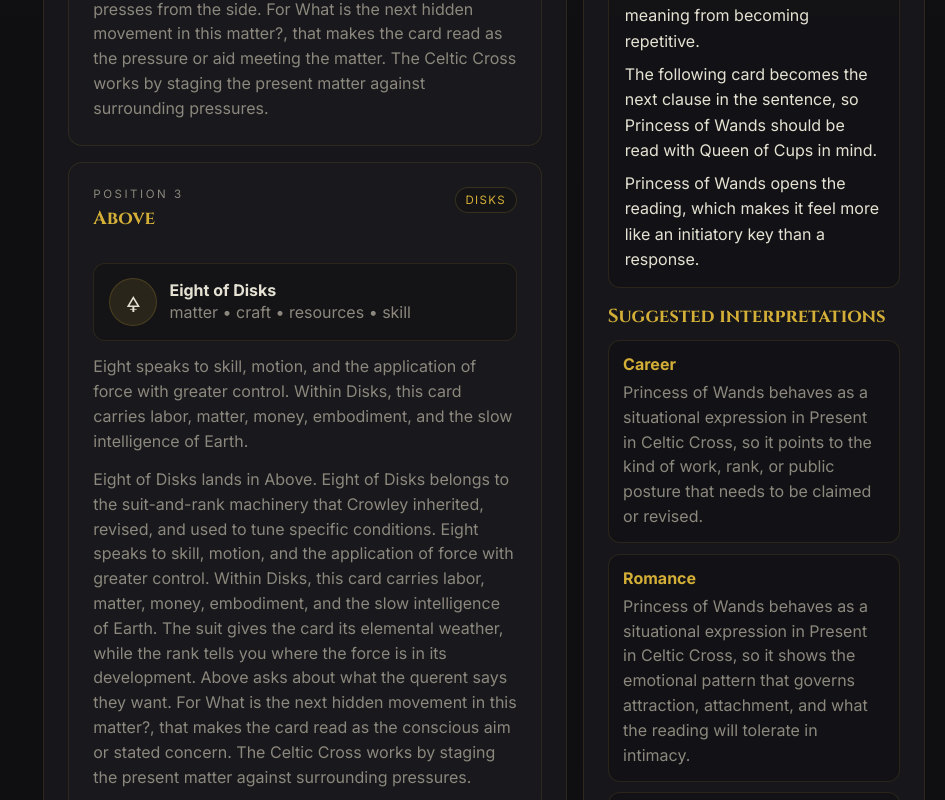
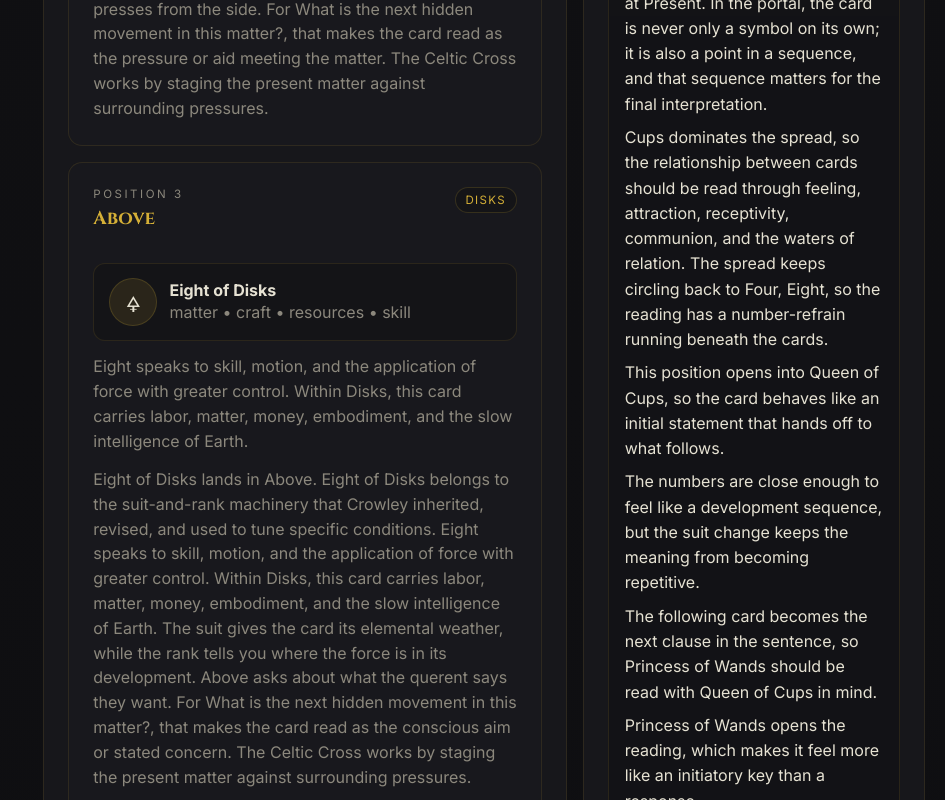
Before and after one commit to t3dy/CrowleyDB, a React (Vite) app in the folder frontend/: page /#/readings in a window 1280 px wide. Shown: the part 2300-3100 px from the top of the page, without its empty margins (335-1280 px from the left). Built offline with nearby package versions, Linux system fonts and the light colour scheme; a web font is replaced by a local one.

Commit message:
Deepen tarot spread interpretation

```diff
--- a/frontend/src/pages/Readings.tsx
+++ b/frontend/src/pages/Readings.tsx
@@ -64,7 +64,7 @@
     selectedSpread.positions[hoveredPositionIndex ?? activePositionIndex] ||
     selectedSpread.positions[0];
 
-  const focusStudy = buildTarotCardStudy(focusCard, selectedSpread, focusPosition);
+  const focusStudy = buildTarotCardStudy(focusCard, selectedSpread, focusPosition, reading);
   const relationStudy = buildTarotRelationshipStudy(reading, focusPosition.index - 1, focusCard, selectedSpread);
 
   const deckChoices = useMemo(() => {
@@ -380,6 +380,7 @@
             <div className="reading-study__relation">
               <p className="page-kicker">Reading relationship</p>
               <p>{relationStudy.overview}</p>
+              <p>{relationStudy.spreadPatternNote}</p>
               <p>{relationStudy.sequenceNote}</p>
               <p>{relationStudy.dignityNote}</p>
               <p>{relationStudy.neighborNote}</p>
--- a/frontend/src/tarotReadingsContent.ts
+++ b/frontend/src/tarotReadingsContent.ts
@@ -60,10 +60,41 @@
   title: string;
   positionLabel: string;
   overview: string;
+  spreadPatternNote: string;
   sequenceNote: string;
   dignityNote: string;
   neighborNote: string;
   trioNote: string;
+};
+
+export type TarotReadingContext = {
+  majorCount: number;
+  minorCount: number;
+  majorRatio: number;
+  dominantSuit: (NonNullable<TarotCard['suit']> & string) | null;
+  dominantSuitCount: number;
+  dominantRank: string | null;
+  dominantRankCount: number;
+  repeatedRanks: string[];
+  repeatedCards: string[];
+  consecutiveRankRun: string | null;
+  trumpHeavy: boolean;
+  elementalCurrent: string | null;
+};
+
+const EMPTY_READING_CONTEXT: TarotReadingContext = {
+  majorCount: 0,
+  minorCount: 0,
+  majorRatio: 0,
+  dominantSuit: null,
+  dominantSuitCount: 0,
+  dominantRank: null,
+  dominantRankCount: 0,
+  repeatedRanks: [],
+  repeatedCards: [],
+  consecutiveRankRun: null,
+  trumpHeavy: false,
+  elementalCurrent: null,
 };
 
 const suitProfiles = {
@@ -226,14 +257,108 @@
   return TAROT_CARD_BY_ID.get(cardId) ?? null;
 }
 
+function analyzeTarotReading(reading: TarotReading): TarotReadingContext {
+  const majors = reading.cards.filter(draw => draw.card.kind === 'major').map(draw => draw.card);
+  const minors = reading.cards.filter(draw => draw.card.kind === 'minor').map(draw => draw.card);
+
+  const suitCounts = minors.reduce((acc, card) => {
+    if (!card.suit) return acc;
+    acc[card.suit] = (acc[card.suit] || 0) + 1;
+    return acc;
+  }, {} as Record<NonNullable<TarotCard['suit']>, number>);
+
+  const rankCounts = minors.reduce((acc, card) => {
+    if (!card.rank) return acc;
+    acc[card.rank] = (acc[card.rank] || 0) + 1;
+    return acc;
+  }, {} as Record<string, number>);
+
+  const cardCounts = reading.cards.reduce((acc, draw) => {
+    acc[draw.card.id] = (acc[draw.card.id] || 0) + 1;
+    return acc;
+  }, {} as Record<string, number>);
+
+  const repeatedCards = Object.entries(cardCounts)
+    .filter(([, count]) => count > 1)
+    .map(([cardId]) => TAROT_CARD_BY_ID.get(cardId)?.name || cardId);
+
+  const repeatedRanks = Object.entries(rankCounts)
+    .filter(([, count]) => count > 1)
+    .map(([rank]) => rank)
+    .sort((left, right) => rankValue[left] - rankValue[right]);
+
+  const dominantSuitEntry = Object.entries(suitCounts).sort((left, right) => right[1] - left[1])[0] || null;
+  const dominantRankEntry = Object.entries(rankCounts).sort((left, right) => right[1] - left[1])[0] || null;
+
+  const rankSequence = reading.cards
+    .map(draw => (draw.card.kind === 'minor' ? rankValue[draw.card.rank || ''] || null : null))
+    .filter((value): value is number => typeof value === 'number');
+
+  let consecutiveRankRun: string | null = null;
+  for (let index = 0; index < rankSequence.length - 1; index += 1) {
+    if (rankSequence[index + 1] === rankSequence[index] + 1) {
+      const left = reading.cards[index]?.card;
+      const right = reading.cards[index + 1]?.card;
+      if (left && right) {
+        consecutiveRankRun = `${left.name} and ${right.name}`;
+        break;
+      }
+    }
+  }
+
+  const majorRatio = reading.cards.length ? majors.length / reading.cards.length : 0;
+  const trumpHeavy = majorRatio >= 0.45;
+  const dominantSuit = dominantSuitEntry ? (dominantSuitEntry[0] as NonNullable<TarotCard['suit']>) : null;
+  const dominantSuitCount = dominantSuitEntry ? dominantSuitEntry[1] : 0;
+  const dominantRank = dominantRankEntry ? dominantRankEntry[0] : null;
+  const dominantRankCount = dominantRankEntry ? dominantRankEntry[1] : 0;
+  const elementalCurrent = dominantSuit
+    ? `${suitProfiles[dominantSuit].name} leads the spread, so the reading is weighted toward ${suitProfiles[dominantSuit].current}.`
+    : majors.length
+      ? 'The spread leans toward trumps rather than one element, so the deck is speaking in larger archetypal movements.'
+      : null;
+
+  return {
+    majorCount: majors.length,
+    minorCount: minors.length,
+    majorRatio,
+    dominantSuit,
+    dominantSuitCount,
+    dominantRank,
+    dominantRankCount,
+    repeatedRanks,
+    repeatedCards,
+    consecutiveRankRun,
+    trumpHeavy,
+    elementalCurrent,
+  };
+}
+
 function normalizeQuestion(question: string) {
   const trimmed = question.trim();
   return trimmed || 'the question that was asked';
 }
 
-function buildAreaNotes(card: TarotCard, spread: SpreadDefinition | undefined, position: SpreadPosition | undefined) {
+function buildAreaNotes(card: TarotCard, spread: SpreadDefinition | undefined, position: SpreadPosition | undefined, context: TarotReadingContext) {
   const scope = spread ? `${spread.title}` : 'the reading';
   const positionNote = position ? ` in ${position.label}` : '';
+  const trumpNote = context.trumpHeavy
+    ? 'The spread is trump-heavy, so the result behaves like forces beyond personal control moving through the question.'
+    : context.majorCount >= 3
+      ? 'The spread includes several trumps, which means larger patterns are active even when the query looks practical.'
+      : 'The spread is not dominated by trumps, so local choices and suit-level conditions remain important.';
+
+  const suitNote = context.dominantSuit
+    ? `${suitProfiles[context.dominantSuit].name} is the strongest elemental current, which means ${suitProfiles[context.dominantSuit].current}.`
+    : 'No single suit dominates, so the reading stays mixed and situational.';
+
+  const rankNote = context.dominantRank
+    ? `The number ${context.dominantRank} repeats often enough to act as a structural refrain rather than a one-off effect.`
+    : "No single number repeats strongly enough to become the spread's refrain.";
+
+  const sequenceNote = context.consecutiveRankRun
+    ? `A visible number sequence appears in ${context.consecutiveRankRun}, so the reading carries a sense of development rather than a static tableau.`
+    : 'No obvious number sequence dominates the spread, so the card should be read more by placement and attribution than by laddering.';
 
   const base =
     card.kind === 'major'
@@ -241,37 +366,49 @@
       : `${card.name} behaves as a situational expression${positionNote} in ${scope}, so`;
 
   return {
-    career: `${base} it points to the kind of work, rank, or public posture that needs to be claimed or revised.`,
-    romance: `${base} it shows the emotional pattern that governs attraction, attachment, and what the reading will tolerate in intimacy.`,
-    spirituality: `${base} it suggests the practice lesson, inner threshold, or ritual demand that sits closest to the card.`,
-    adventure: `${base} it describes the risk appetite, movement, and sense of pursuit that will color the path forward.`,
-    self_improvement: `${base} it indicates the habit, discipline, or correction that the querent may need to strengthen.`,
-    academics: `${base} it favors the kind of study, reading, synthesis, or critical method that fits the card's mode of intelligence.`,
+    career: `${base} it points to the kind of work, rank, or public posture that needs to be claimed or revised. ${trumpNote} ${suitNote} ${rankNote} ${sequenceNote}`,
+    romance: `${base} it shows the emotional pattern that governs attraction, attachment, and what the reading will tolerate in intimacy. ${trumpNote} ${suitNote} ${rankNote} ${sequenceNote}`,
+    spirituality: `${base} it suggests the practice lesson, inner threshold, or ritual demand that sits closest to the card. ${trumpNote} ${suitNote} ${rankNote} ${sequenceNote}`,
+    adventure: `${base} it describes the risk appetite, movement, and sense of pursuit that will color the path forward. ${trumpNote} ${suitNote} ${rankNote} ${sequenceNote}`,
+    self_improvement: `${base} it indicates the habit, discipline, or correction that the querent may need to strengthen. ${trumpNote} ${suitNote} ${rankNote} ${sequenceNote}`,
+    academics: `${base} it favors the kind of study, reading, synthesis, or critical method that fits the card's mode of intelligence. ${trumpNote} ${suitNote} ${rankNote} ${sequenceNote}`,
   } satisfies Record<TarotStudyArea['id'], string>;
 }
 
-export function buildTarotCardStudy(card: TarotCard, spread?: SpreadDefinition, position?: SpreadPosition): TarotCardStudy {
+export function buildTarotCardStudy(card: TarotCard, spread?: SpreadDefinition, position?: SpreadPosition, reading?: TarotReading): TarotCardStudy {
+  const context = reading ? analyzeTarotReading(reading) : EMPTY_READING_CONTEXT;
   return {
     title: card.name,
     attributions:
       card.kind === 'major'
-        ? [`Major arcana`, `Keywords: ${card.keywords.join(', ')}`]
-        : [`Suit: ${suitProfiles[card.suit || 'wands'].name}`, `Rank: ${card.rank || 'n/a'}`, `Keywords: ${card.keywords.join(', ')}`],
+        ? [
+            'Major arcana',
+            `Attributions: ${card.keywords.join(', ')}`,
+            context.trumpHeavy ? 'This reading is trump-heavy, so larger forces are emphasized.' : 'This reading is not trump-heavy, so placement and suit pressure stay important.',
+          ]
+        : [
+            `Suit: ${suitProfiles[card.suit || 'wands'].name}`,
+            `Rank: ${card.rank || 'n/a'}`,
+            `Attributions: ${card.keywords.join(', ')}`,
+            context.dominantSuit && card.suit === context.dominantSuit ? `The reading is already leaning toward ${suitProfiles[card.suit].current}.` : 'The card brings its own elemental current into the spread.',
+          ],
     overview:
       card.kind === 'major'
-        ? `${card.name} works as a governing image in the portal: it is a symbolic principle rather than a local event.`
-        : `${card.name} belongs to the suit-and-rank machinery that Crowley inherited, revised, and used to tune specific conditions.`,
+        ? `${card.name} works as a governing image in the portal: it is a symbolic principle rather than a local event. ${context.elementalCurrent || ''}`.trim()
+        : `${card.name} belongs to the suit-and-rank machinery that Crowley inherited, revised, and used to tune specific conditions. ${context.elementalCurrent || ''}`.trim(),
     studyNotes:
       card.kind === 'major'
         ? [
             `${card.meaning} In Crowley's system, major cards often read as the larger atmosphere of a situation.`,
             position ? `In ${position.label}, the card behaves as ${position.role}, which gives the spread a strong directional note.` : 'When studied on its own, the card is best read as a symbolic principle rather than a prediction.',
-          ]
+            context.repeatedCards.length ? `The spread repeats ${context.repeatedCards.join(', ')}, which reinforces this card as part of a recurring pattern rather than a one-off sign.` : 'No other card repeats closely enough to make this a refrain by itself.',
+        ]
         : [
             `${card.meaning} The suit gives the card its elemental weather, while the rank tells you where the force is in its development.`,
             position ? `In ${position.label}, the card acts as ${position.role}, so its suit pressure is being translated into a specific reading function.` : 'On its own, the card is best studied as an instance of suit-energy working through rank.',
-          ],
-    areaNotes: buildAreaNotes(card, spread, position),
+            context.dominantRank === card.rank ? `The reading keeps returning to ${card.rank}, so this card speaks with the voice of a repeated number rather than an isolated instance.` : 'This card is not the main repeated number in the spread, so it should be read in relation to the larger pattern.',
+        ],
+    areaNotes: buildAreaNotes(card, spread, position, context),
   };
 }
 
@@ -349,6 +486,7 @@
 }
 
 export function buildTarotRelationshipStudy(reading: TarotReading, focusIndex: number, focusCard: TarotCard, spread?: SpreadDefinition): TarotRelationshipStudy {
+  const context = analyzeTarotReading(reading);
   const currentDraw = reading.cards[focusIndex] || reading.cards[0];
   const currentCard = currentDraw?.card || focusCard;
   const currentPosition = currentDraw?.position || spread?.positions[focusIndex] || reading.spread.positions[focusIndex] || reading.spread.positions[0];
@@ -387,11 +525,20 @@
       : `Because this card sits at position ${currentPosition.index}, it is translating the question into a midstream condition rather than a pure beginning or ending.`;
 
   const overview = `${currentCard.name} is being read at ${currentPosition.label}. In the portal, the card is never only a symbol on its own; it is also a point in a sequence, and that sequence matters for the final interpretation.`;
+  const repeatedRankNote = context.repeatedRanks.length
+    ? `The spread keeps circling back to ${context.repeatedRanks.join(', ')}, so the reading has a number-refrain running beneath the cards.`
+    : 'No number-refrain is strong enough to override the card-by-card placement, so sequence matters more than repetition.';
+  const spreadPatternNote = context.trumpHeavy
+    ? `The spread is trump-heavy, so the reading keeps returning to forces beyond personal control, long arcs, and the large pattern that sits above the querent's immediate preference. ${repeatedRankNote}`
+    : context.dominantSuit
+      ? `${suitProfiles[context.dominantSuit].name} dominates the spread, so the relationship between cards should be read through ${suitProfiles[context.dominantSuit].current}. ${repeatedRankNote}`
+      : `No single archetypal current dominates the spread, so the relationship between cards stays balanced between suit, number, and placement. ${repeatedRankNote}`;
 
   return {
     title: currentCard.name,
     positionLabel: currentPosition.label,
     overview,
+    spreadPatternNote,
     sequenceNote,
     dignityNote,
     neighborNote,
```
